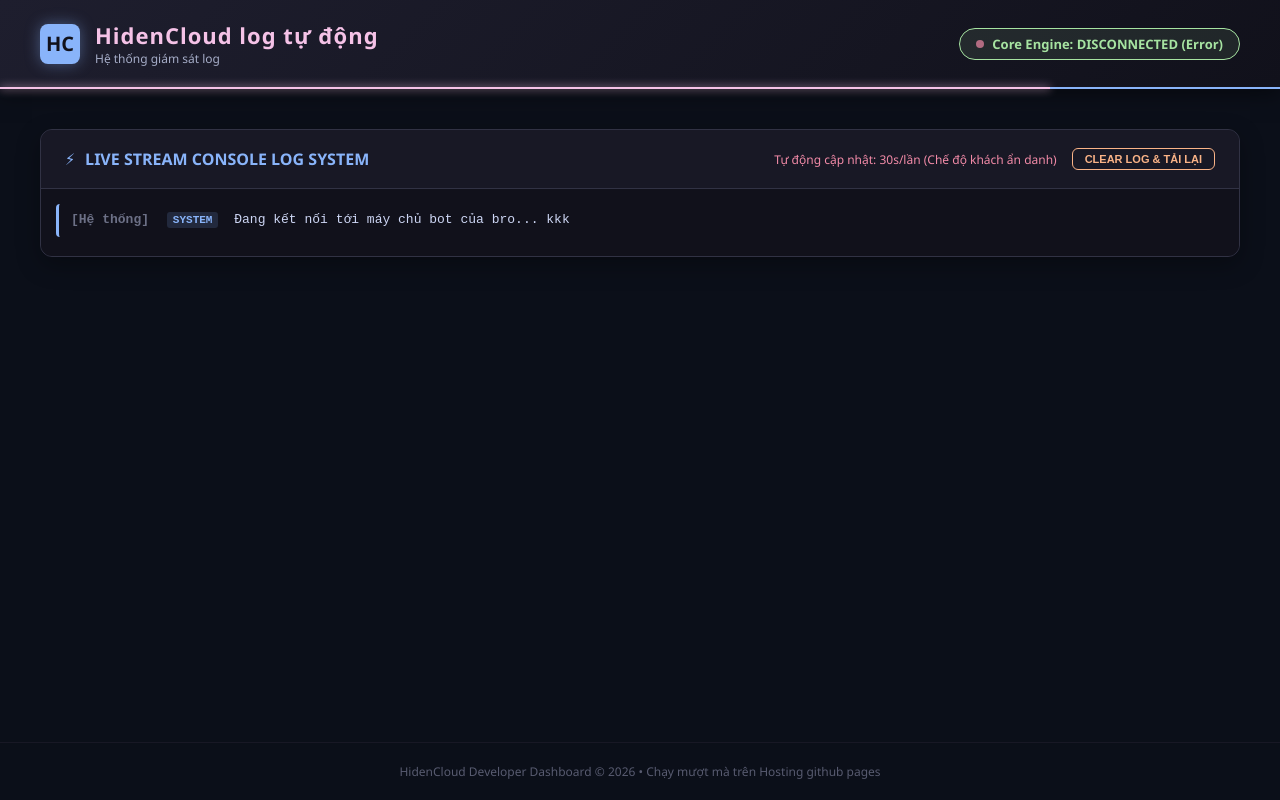
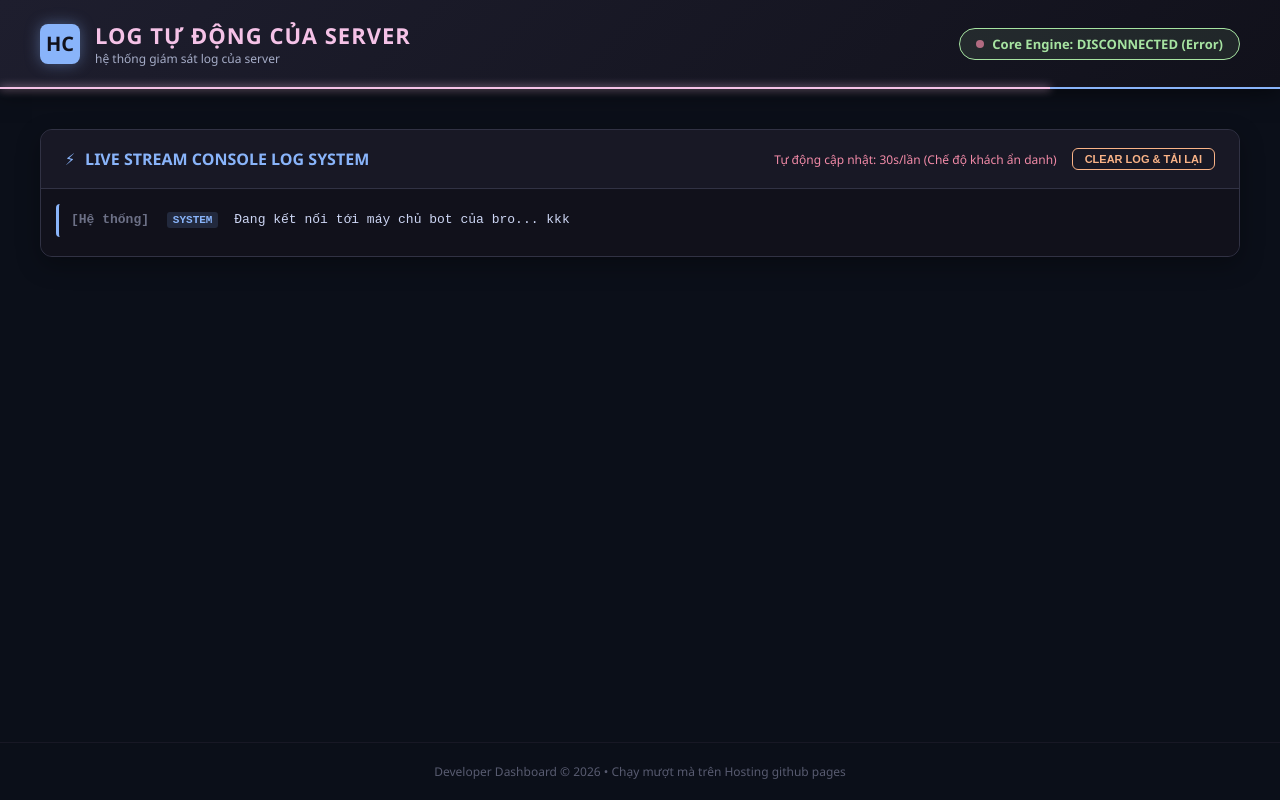
Before and after one commit to Ducthinh2014123/Ducthinh.github.io, a plain HTML site: page index.html in a window 1280 px wide. Drawn offline with Linux system fonts and the light colour scheme; no server answers.

Commit message:
Update index.html

```diff
--- a/index.html
+++ b/index.html
@@ -232,8 +232,8 @@
           <div class="logo-area">
               <div class="logo-icon">HC</div>
               <div class="logo-text">
-                  <h1>HidenCloud log tự động</h1>
-                  <p>Hệ thống giám sát log</p>
+                  <h1>LOG TỰ ĐỘNG CỦA SERVER</h1>
+                  <p>hệ thống giám sát log của server</p>
               </div>
           </div>
           <div class="status-badge">
@@ -269,7 +269,7 @@
 
 
       <footer>
-          HidenCloud Developer Dashboard © 2026 • Chạy mượt mà trên Hosting github pages
+         Developer Dashboard © 2026 • Chạy mượt mà trên Hosting github pages
       </footer>
   </div>
 
```
